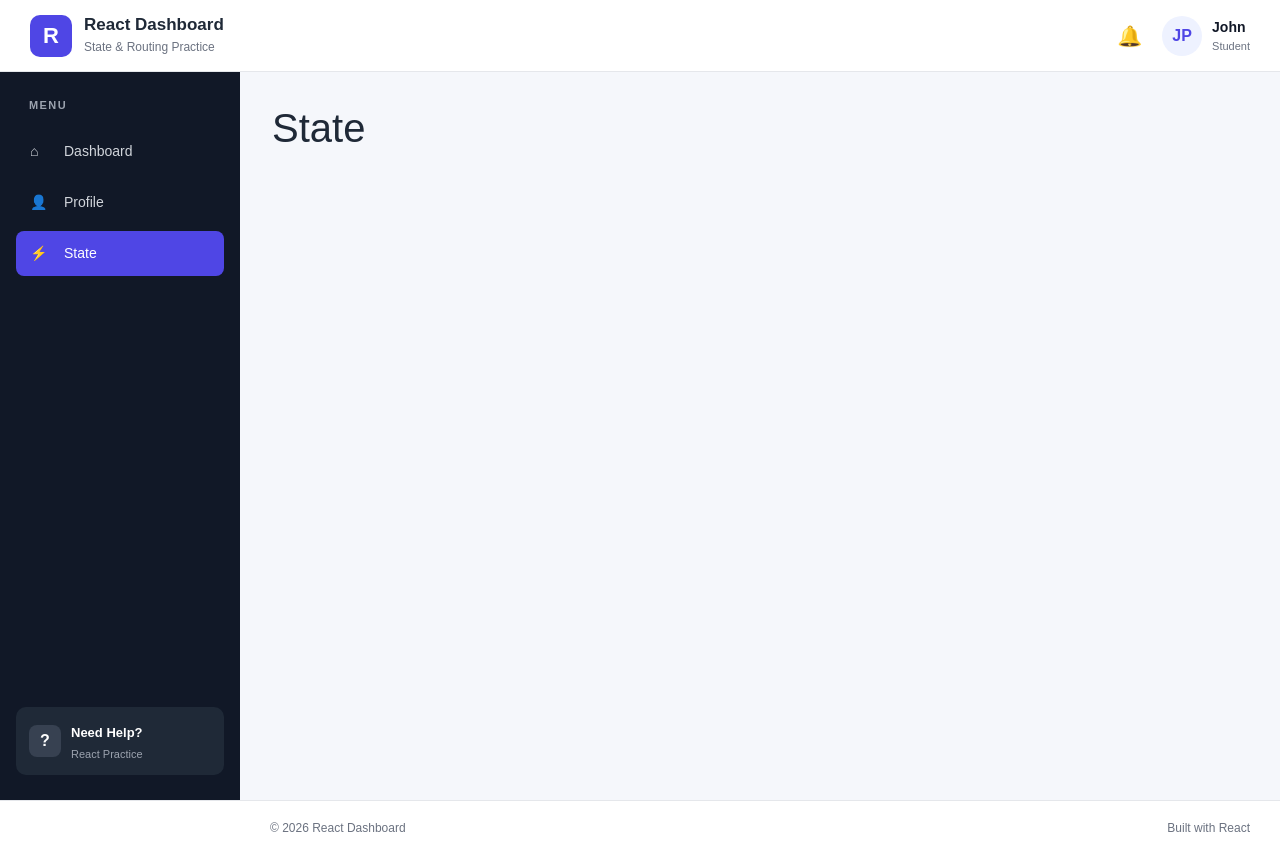
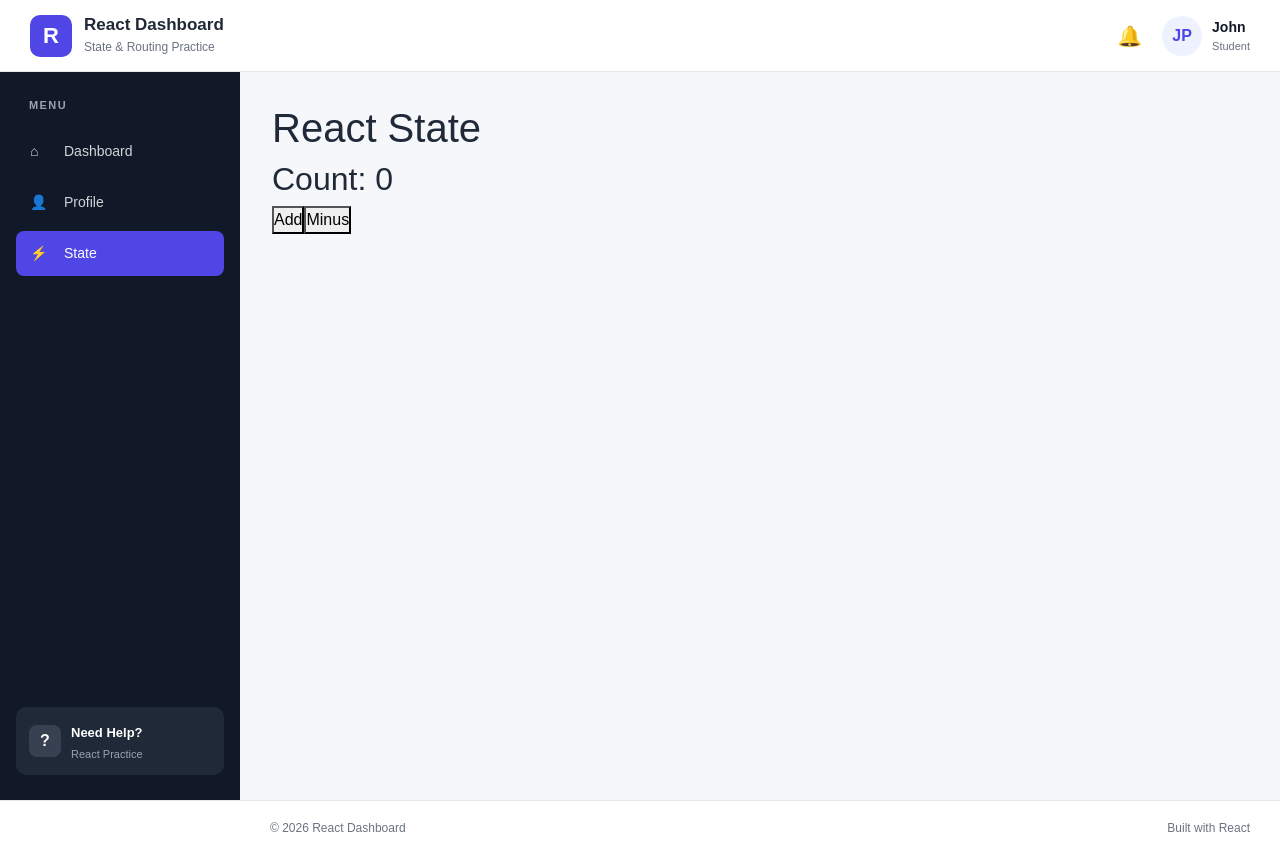
Before and after one commit to JESSIEWANTSLEARN/PRACTICEREACT, a React (Vite) app in the folder my/: page /state in a window 1280 px wide. Built offline with nearby package versions, Linux system fonts and the light colour scheme.

Commit message:
Implement state management with count increment and decrement functionality in State component

```diff
--- a/my/src/assets/pages/State.jsx
+++ b/my/src/assets/pages/State.jsx
@@ -1,6 +1,23 @@
-// State.jsx
+import { useState } from "react";
+
 function State() {
-    return <h1>State</h1>;
+    const [count, setCount] = useState(0);
+
+    return (
+        <div>
+            <h1>React State</h1>
+
+            <h2>Count: {count}</h2>
+
+            <button onClick={() => setCount(count + 1)}>
+                Add
+            </button>
+
+            <button onClick={() => setCount(count - 1)}>
+                Minus
+            </button>
+        </div>
+    );
 }
 
 export default State;
```
